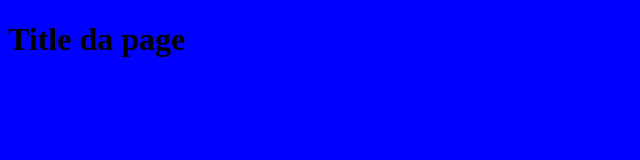
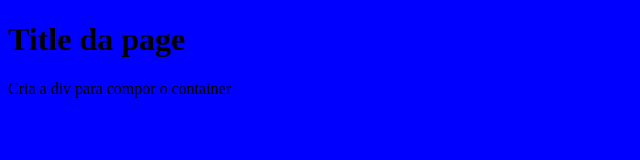
Before and after one commit to erikatech/trainning-git, a plain HTML site: page index.html in a window 1280 px wide. Shown: the whole page, without its empty margins (0-640 px from the left). Drawn offline with Linux system fonts and the light colour scheme.

Commit message:
Cria container

```diff
--- a/index.html
+++ b/index.html
@@ -9,5 +9,6 @@
 </head>
 <body>
     <h1>Title da page</h1>
+    <div>Cria a div para compor o container</div>
 </body>
 </html>
```
